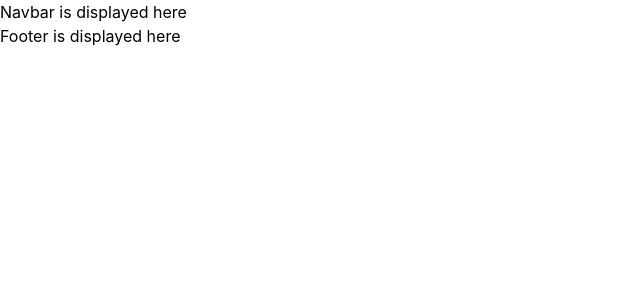
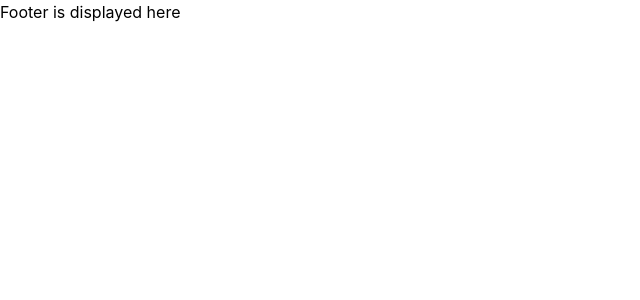
Before and after one commit to EaineDan/TAAP-TFLIX, a React (Create React App) app: page / in a window 1280 px wide. Shown: the top 300 px of the page, without its empty margins (0-640 px from the left). Built offline with nearby package versions, Linux system fonts and the light colour scheme.

Commit message:
just started

```diff
--- a/src/components/landcomponents/navbar.jsx
+++ b/src/components/landcomponents/navbar.jsx
@@ -1,9 +1,6 @@
-
-
-const Navbar = () => {
-  return (
-    <div>Navbar is displayed here</div>
+export default function Navbar() {
+  return(
+    <>
+    </>
   )
 }
-
-export default Navbar;
```
